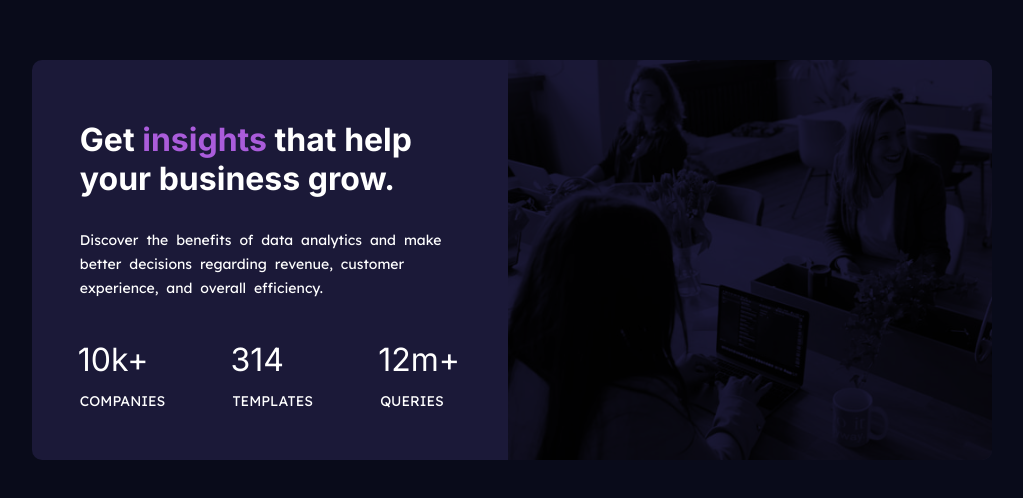
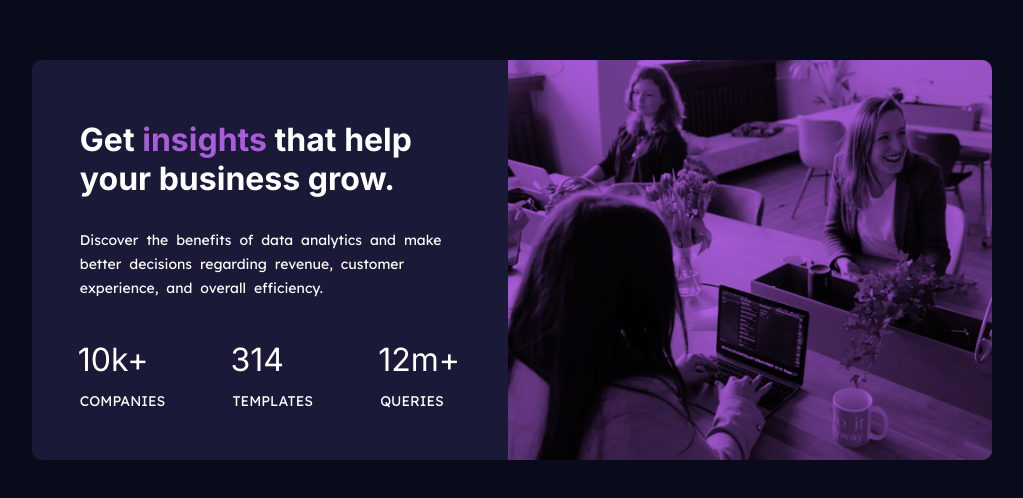
Before and after one commit to RUBBOSS/Stats-preview-card-component, a plain HTML site: page index.html in a window 1280 px wide. Shown: the part 240-738 px from the top of the page, without its empty margins (128-1151 px from the left). Drawn offline with Linux system fonts and the light colour scheme.

Commit message:
Update style.css

```diff
--- a/style.css
+++ b/style.css
@@ -90,10 +90,17 @@ img {
         height: 40%;
     }
 
+    picture {
+        border-radius: 0 10px 10px 0;
+        background:hsl(277, 64%, 61%);
+    }
+
     img {
         width: 100%;
         height: 100%;
         border-radius: 0 10px 10px 0;
+        mix-blend-mode: multiply;
+        opacity: 1;
     }
 
     .footer {
```
